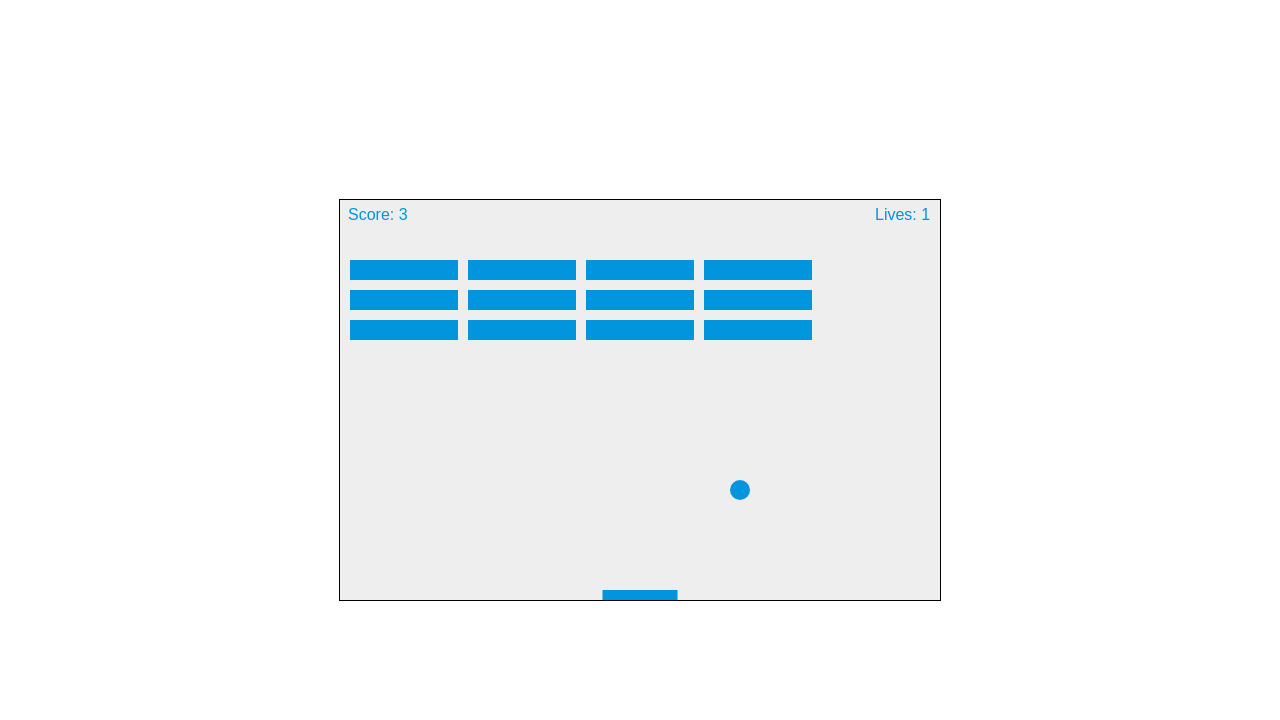
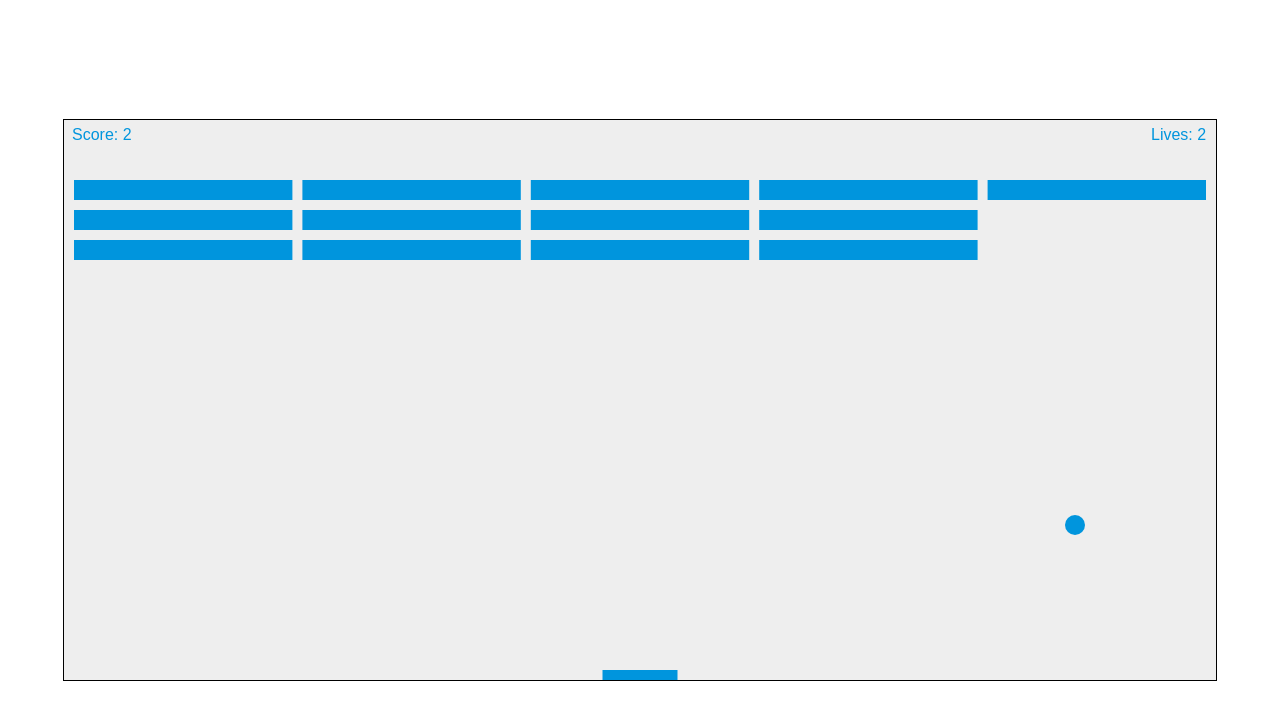
Before and after one commit to alexandreangeli/arkanoid, a plain HTML site: page index.html in a window 1280 px wide. Drawn offline with Linux system fonts and the light colour scheme.

Commit message:
changed dimensions

```diff
--- a/index.html
+++ b/index.html
@@ -25,7 +25,7 @@
   </head>
 
   <body>
-    <canvas width="600" height="400"></canvas>
+    <canvas></canvas>
   </body>
 
   <script language="javascript" type="text/javascript" src="score.js"></script>
--- a/index.js
+++ b/index.js
@@ -1,5 +1,7 @@
 var canvas = document.querySelector("canvas");
 var ctx = canvas.getContext("2d");
+canvas.width = window.innerWidth * 0.9;
+canvas.height = window.innerHeight * 0.7;
 
 var score = new Score();
 var paddle = new Paddle();
```
